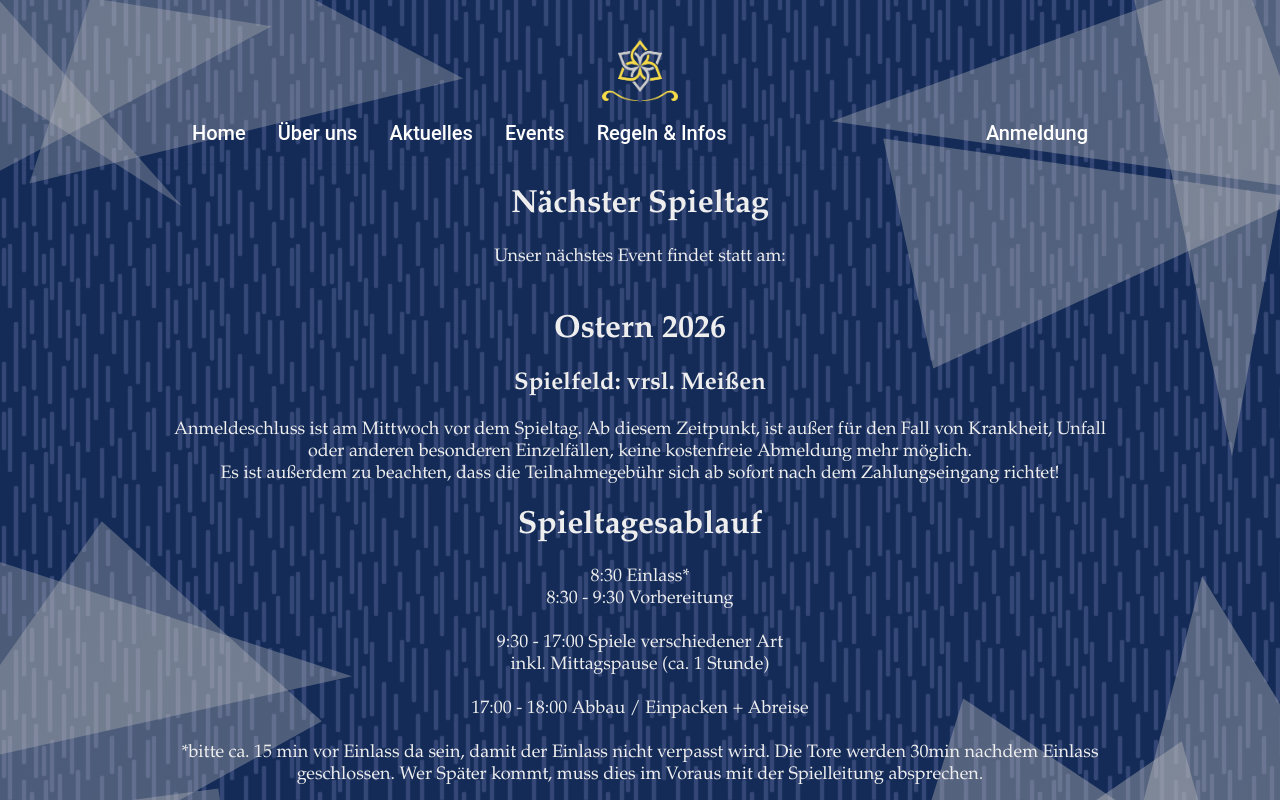
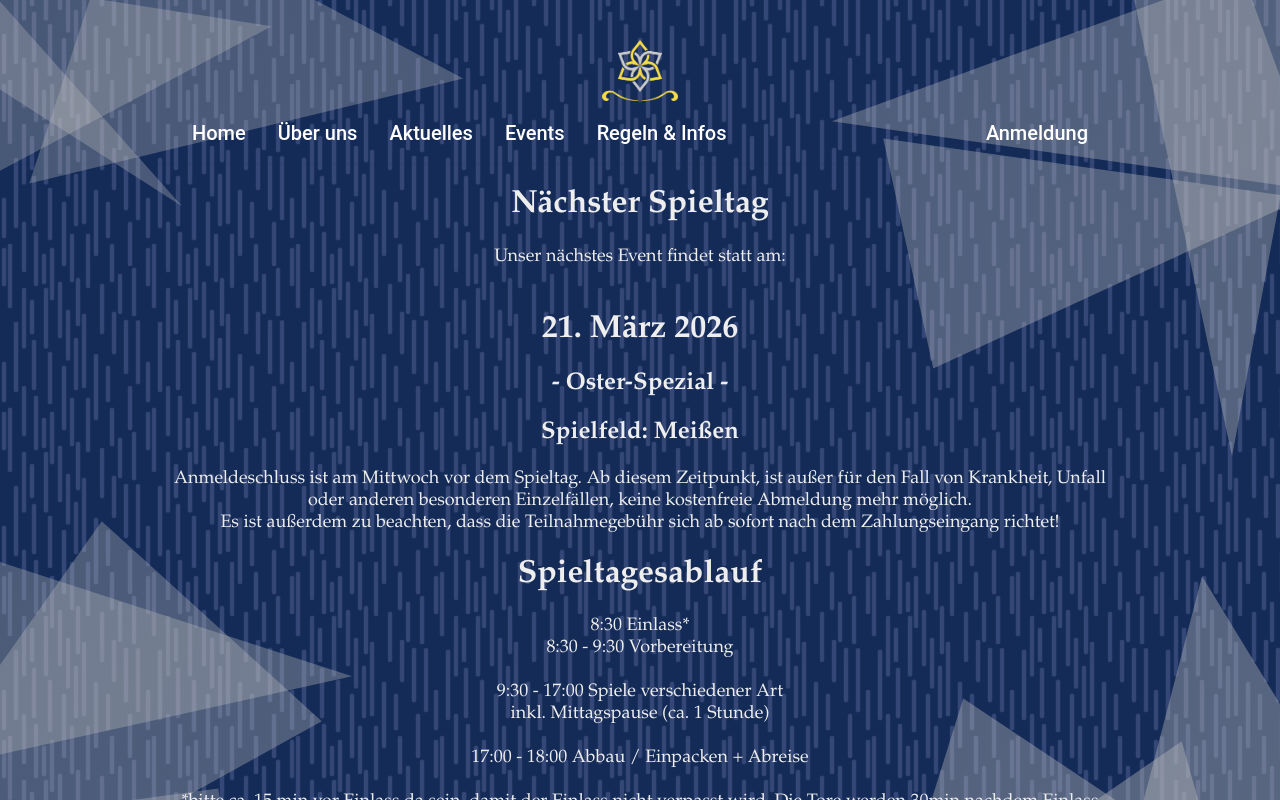
Before and after one commit to freizeit-team-dresden/airsoft, an Angular app: page /#/events in a window 1280 px wide. Shown: the top 800 px of the page. Built offline with nearby package versions, Linux system fonts and the light colour scheme.

Commit message:
Update events.component.html

```diff
--- a/src/app/events/events.component.html
+++ b/src/app/events/events.component.html
@@ -3,11 +3,12 @@
     <p class="introText">Unser nächstes Event findet statt am:
     <br><br></p>
     <!--<h1>TBA</h1>-->
-    <h1>Ostern 2026</h1>
+    <h1>21. März 2026</h1>
     <!--<h2>Ausfall wegen zu geringer Teilnehmerzahl!</h2>-->
     <!--<h2>Aufgrund von Terminschwierigkeiten mit dem Spielfeld & der Organisation kann leider derzeit noch kein Termin angeboten werden; wir arbeiten aber daran, ab ca. August / September wieder spielen zu können. Danke für euer Verständnis! :)</h2>-->
     <!--<h2>Weihnachtsfeier mit Lasertag</h2>-->
-    <h2>Spielfeld: vrsl. Meißen</h2>
+    <h2>- Oster-Spezial -</h2>
+    <h2>Spielfeld: Meißen</h2>
 	<p class="introText">Anmeldeschluss ist am Mittwoch vor dem Spieltag. Ab diesem Zeitpunkt, ist außer für den Fall von Krankheit, Unfall oder anderen besonderen Einzelfällen, keine kostenfreie Abmeldung mehr möglich.<br>
     Es ist außerdem zu beachten, dass die Teilnahmegebühr sich ab sofort nach dem Zahlungseingang richtet!</p>
 
```
